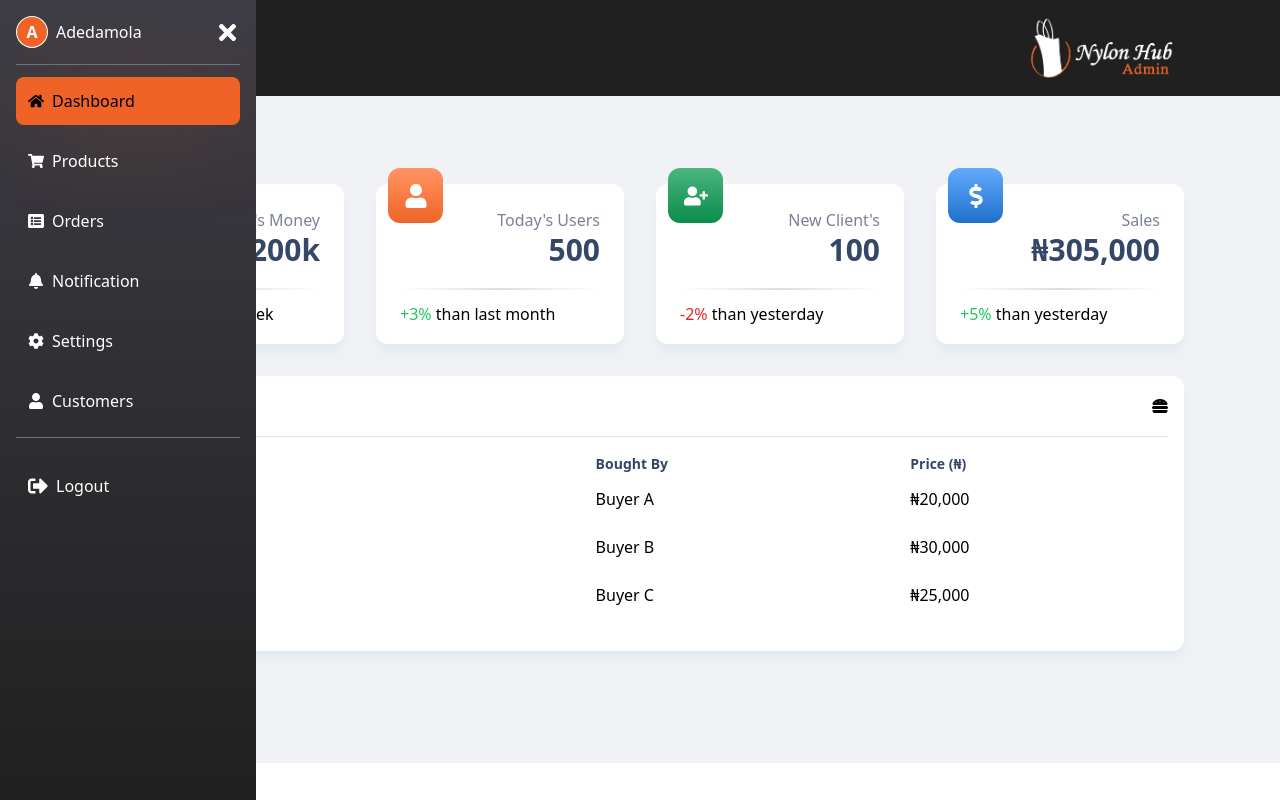
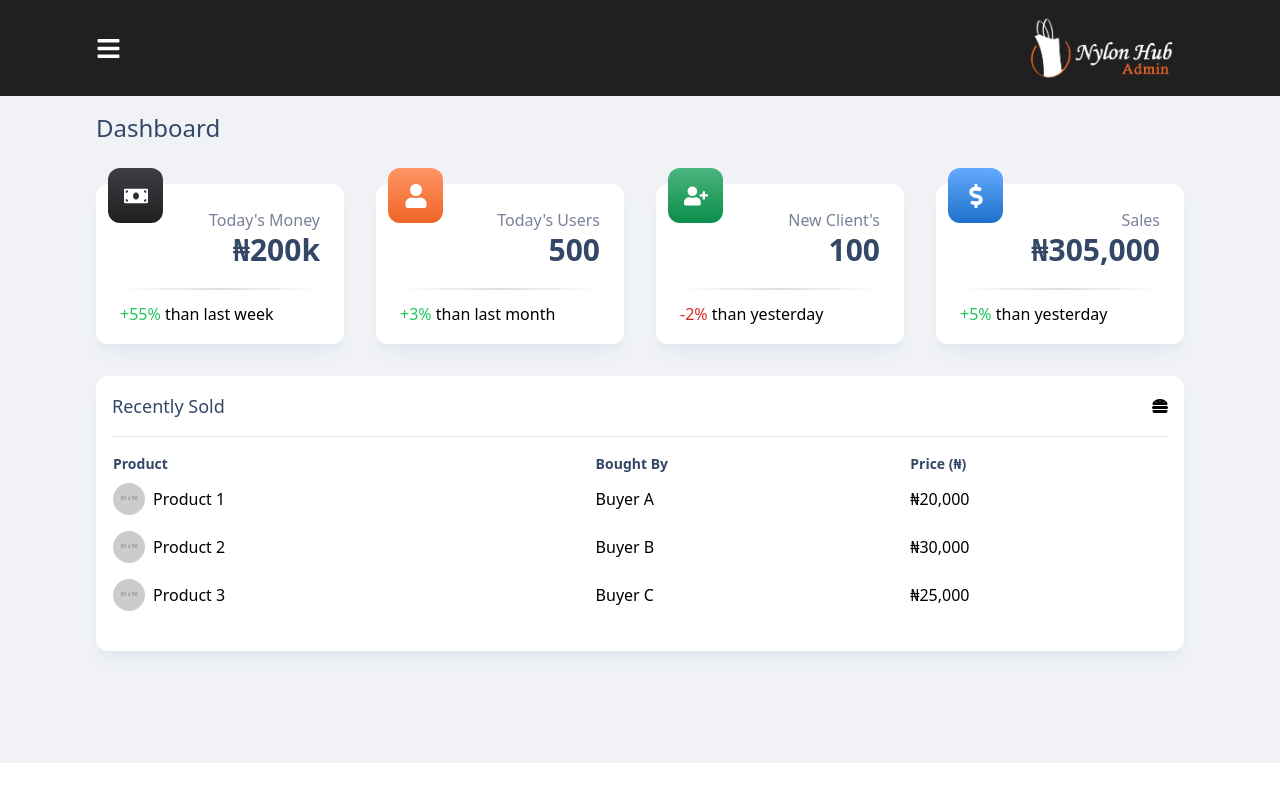
Before and after one commit to THE-NYLONHUB-STORES-LTD/nylon-hub-admin-dashboard, a React (Create React App) app: page / in a window 1280 px wide. Built offline with nearby package versions, Linux system fonts and the light colour scheme.

Commit message:
Change Usestate

```diff
--- a/src/App.js
+++ b/src/App.js
@@ -10,7 +10,7 @@ import Settings from "./components/Settings";
 import Customers from "./components/Customers";
 
 const App = () => {
-  const [isSidebarOpen, setSidebarOpen] = useState(true);
+  const [isSidebarOpen, setSidebarOpen] = useState(false);
 
   const toggleSidebar = () => {
     setSidebarOpen(!isSidebarOpen);
```
